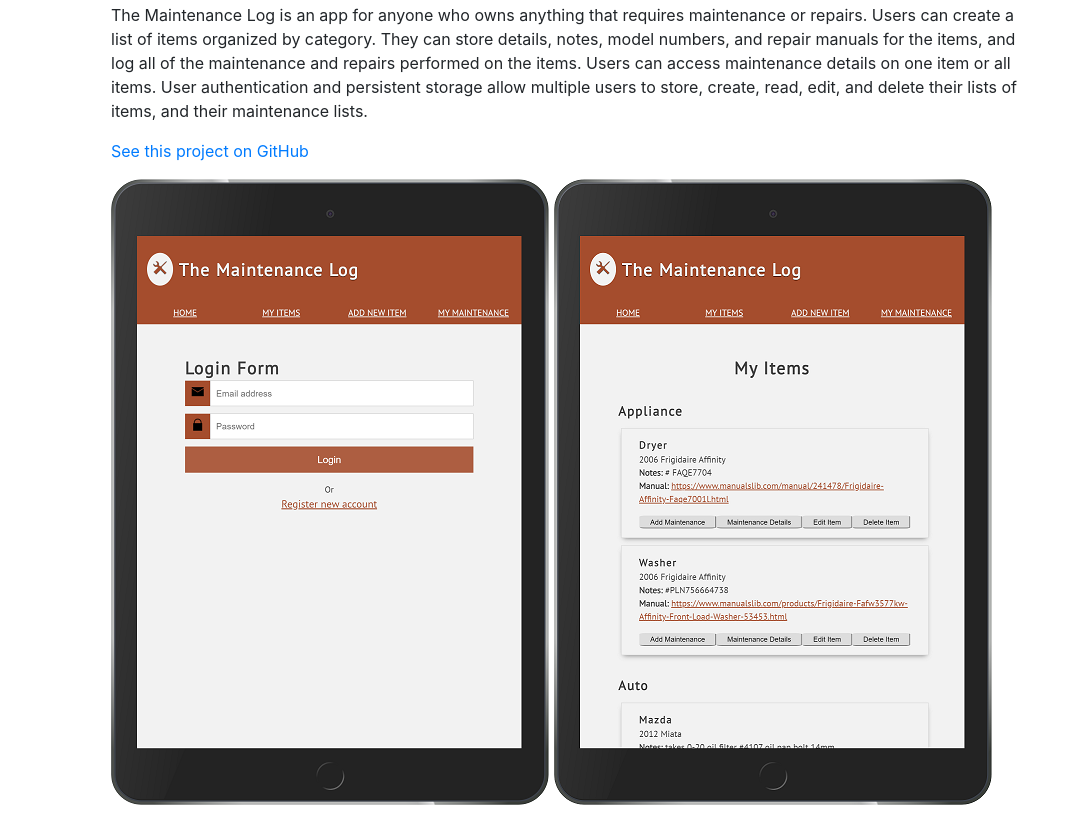
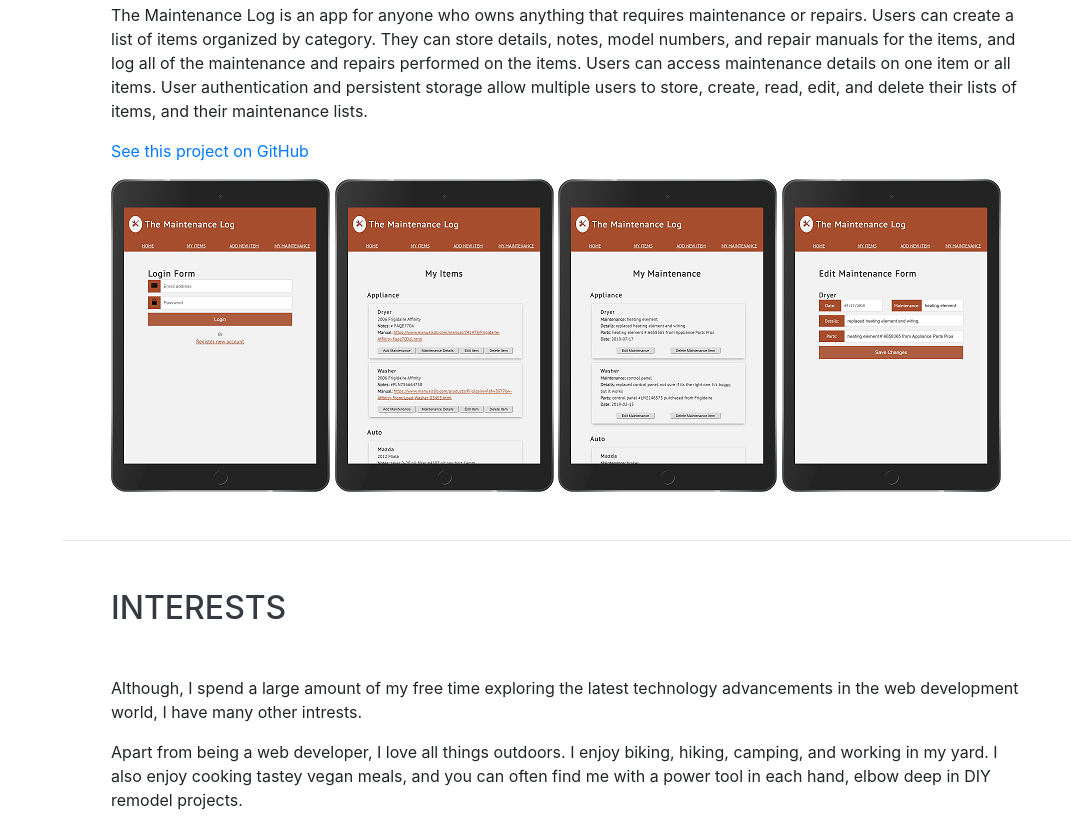
Before and after one commit to kellycoles/kellycoles.github.io, a website with bundled scripts: page index.html in a window 1280 px wide. Shown: the part 4320-5160 px from the top of the page, without its empty margins (209-1280 px from the left). Built offline with nearby package versions, Linux system fonts and the light colour scheme; a web font is replaced by a local one.

Commit message:
added a project pic

```diff
--- a/index.html
+++ b/index.html
@@ -311,7 +311,10 @@
           details on one item or all items. User authentication and persistent storage allow multiple users to store,
           create, read, edit, and delete their lists of items, and their maintenance lists.</p>
         <a href="https://github.com/kellycoles/capstone" target=_blank>See this project on GitHub</a></p>
-        <img src="img/sm-register.png" id="maintImg"> <img src="img/sm-myItems.png" id="maintImg">
+        <img src="img/xsm-register.png">
+         <img src="img/xsm-myItems.png">
+         <img src="img/xsm-myMaint.png">
+         <img src="img/xsm-editMaint.png">
 
       </div>
   </div>
```
Also changed, not shown: img/sm-myMaint.png (added), img/xsm-editMaint.png (added), img/xsm-myItems.png (added), img/xsm-myMaint.png (added).
